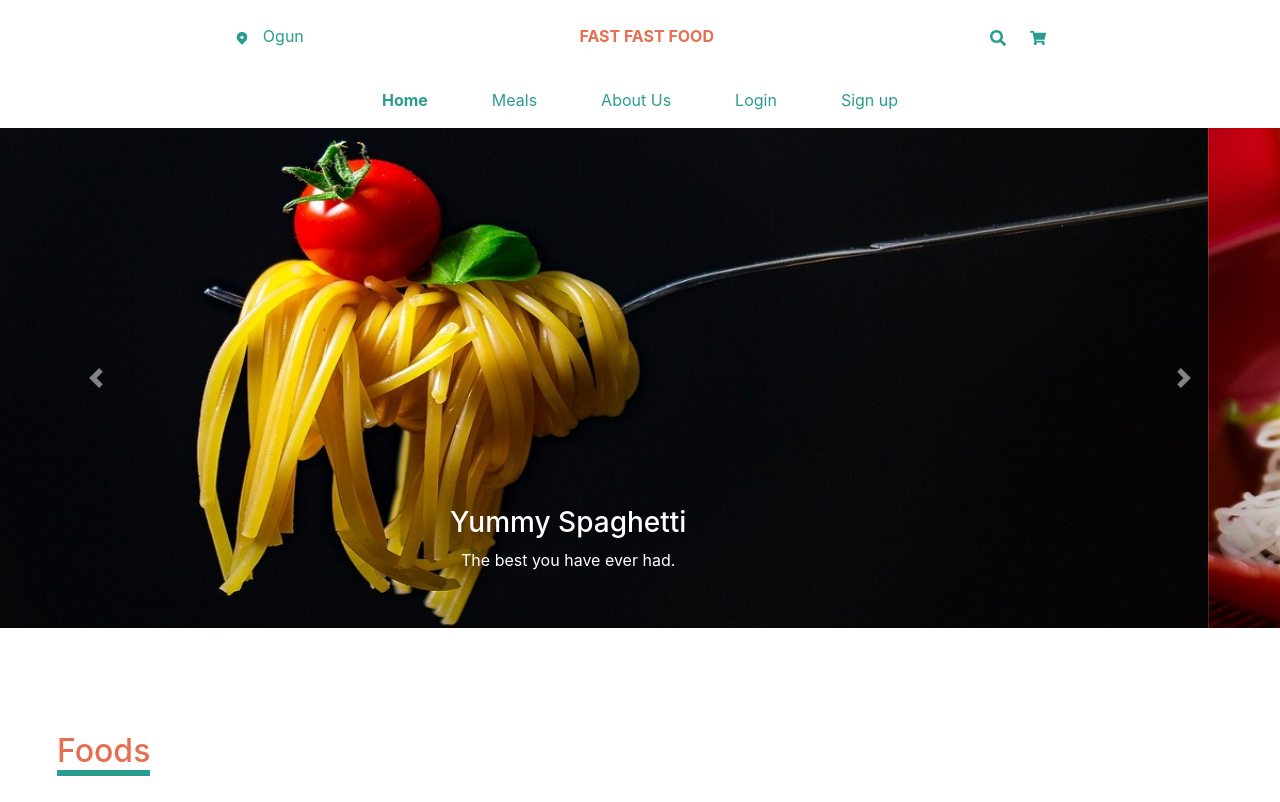
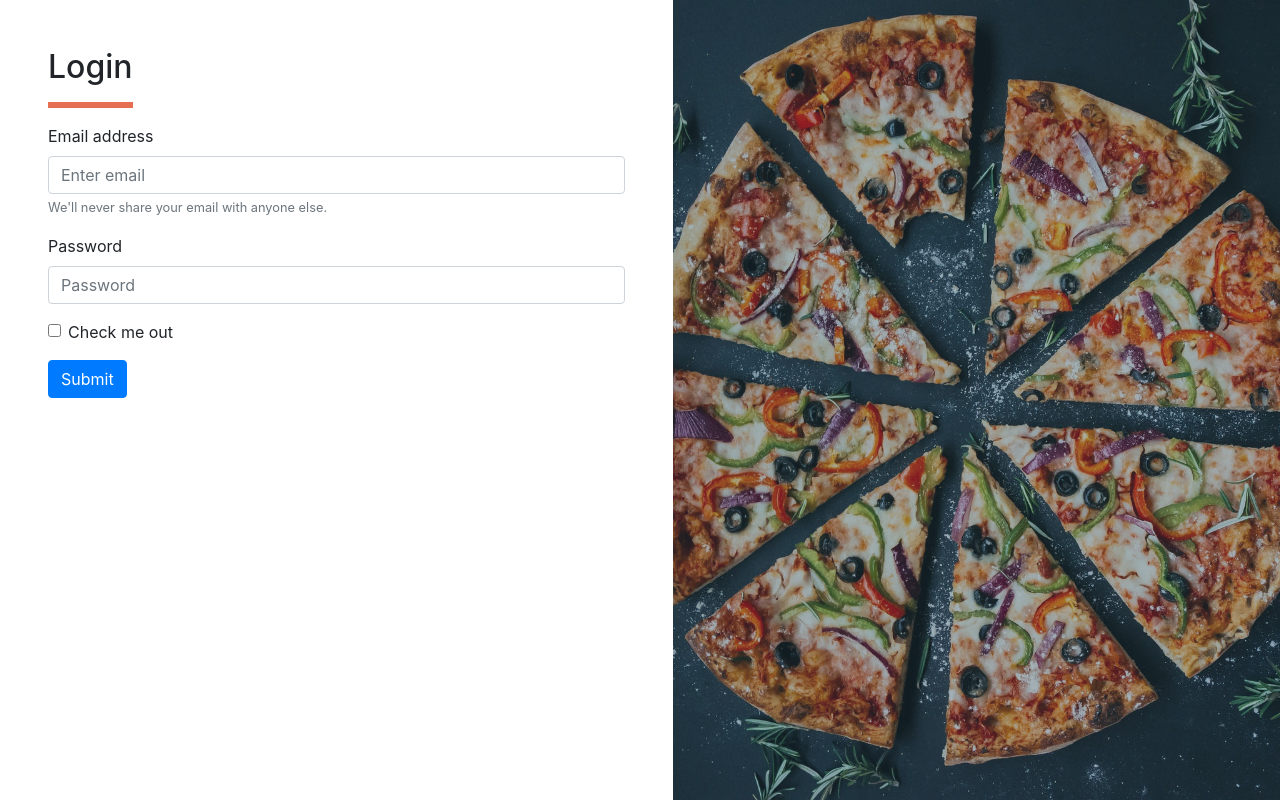
Before and after one commit to Olusamimaths/Fast-Fast-Food, a React (Create React App) app: page / in a window 1280 px wide. Shown: the top 802 px of the page. Built offline with nearby package versions, Linux system fonts and the light colour scheme.

Commit message:
Login page implemented

```diff
--- a/src/components/App/App.tsx
+++ b/src/components/App/App.tsx
@@ -1,10 +1,13 @@
 import React from "react";
-import Home from '../Home/Home'
+// import Home from "../Home/Home";
+import Login from "../Login/Login";
 
 const App: React.FC = () => {
-    return (
-        <Home />
-    );
+  return (
+    <>
+      <Login />
+    </>
+  );
 };
 
 export default App;
--- a/src/components/Foods/Foods.tsx
+++ b/src/components/Foods/Foods.tsx
@@ -10,7 +10,7 @@ const Foods: React.FC = () => {
   return (
     <Container fluid className="p-5 flex-column">
       <Row className="mb-5 mt-5 pl-3">
-        <h2 className="m-2 foods-title text-secondary">Foods</h2>
+        <h2 className="m-2 secondary-title text-secondary">Foods</h2>
       </Row>
       <Row className="flex-row align-items-center d-flex pl-3">
         <CardDeck className="decks">
--- /dev/null
+++ b/src/components/Login/Login.tsx
@@ -0,0 +1,43 @@
+import React from "react";
+import Container from "react-bootstrap/Container";
+import Row from "react-bootstrap/Row";
+import Col from "react-bootstrap/Col";
+import Form from "react-bootstrap/Form";
+import Button from "react-bootstrap/Button";
+
+import "../../styles/Login.scss";
+
+const Login: React.FC = () => {
+  return (
+    <Container fluid className="flex-row">
+      <Row className="">
+        <Col className="p-5">
+          <h2 className="mb-3 pb-3 secondary-title">Login</h2>
+          <Form>
+            <Form.Group controlId="formBasicEmail">
+              <Form.Label>Email address</Form.Label>
+              <Form.Control type="email" placeholder="Enter email" />
+              <Form.Text className="text-muted">
+                We'll never share your email with anyone else.
+              </Form.Text>
+            </Form.Group>
+
+            <Form.Group controlId="formBasicPassword">
+              <Form.Label>Password</Form.Label>
+              <Form.Control type="password" placeholder="Password" />
+            </Form.Group>
+            <Form.Group controlId="formBasicCheckbox">
+              <Form.Check type="checkbox" label="Check me out" />
+            </Form.Group>
+            <Button variant="primary" type="submit">
+              Submit
+            </Button>
+          </Form>
+        </Col>
+        <Col className="login-image-container"></Col>
+      </Row>
+    </Container>
+  );
+};
+
+export default Login;
--- a/src/index.css
+++ b/src/index.css
@@ -16,3 +16,8 @@ code {
   font-family: source-code-pro, Menlo, Monaco, Consolas, "Courier New",
     monospace;
 }
+
+.secondary-title {
+  border-bottom: 6px solid #e76f51;
+  width: fit-content;
+}
--- a/src/styles/Foods.scss
+++ b/src/styles/Foods.scss
@@ -1,7 +1,3 @@
-.foods-title {
-  border-bottom: 6px solid #2a9d8f;
-}
-
 .decks {
   flex-wrap: wrap;
   justify-content: start;
--- /dev/null
+++ b/src/styles/Login.scss
@@ -0,0 +1,5 @@
+.login-image-container {
+  background: linear-gradient(rgba(38, 70, 83, 0.4), rgba(38, 70, 83, 0.4)),
+    url(../images/login_bg.jpg) no-repeat center/cover;
+  height: 100vh;
+}
```
Also changed, not shown: src/images/login_bg.jpg (added).
